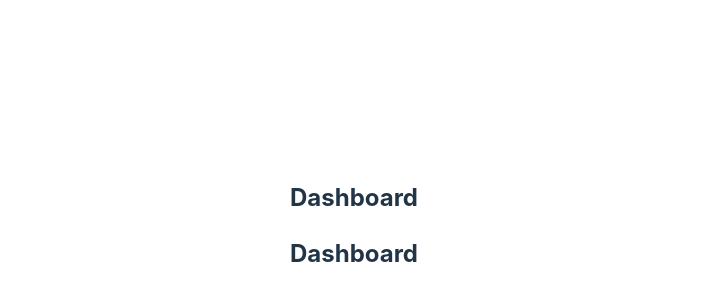
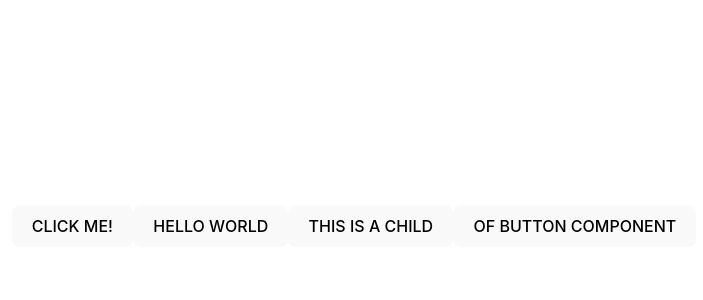
Before and after one commit to Dreaca/Express, a React (Vite) app in the folder web-storm-d1/: page / in a window 1280 px wide. Shown: the part 174-474 px from the top of the page, without its empty margins (286-989 px from the left). Built offline with nearby package versions, Linux system fonts and the light colour scheme.

Commit message:
parent and children hierarchy

```diff
--- a/web-storm-d1/src/App.tsx
+++ b/web-storm-d1/src/App.tsx
@@ -1,25 +1,15 @@
 
 import './App.css'
-import Dashboard from "./components/Dashboard.tsx";
-import LoginComponent from "./components/LoginComponent.tsx";
-import {ReactElement} from "react";
+import ButtonComponent from "./components/ButtonComponent.tsx";
 
 function App() {
-    const logged_in : boolean = true;
 
-    let content :ReactElement;
-
-    if(logged_in ) {
-        content = <Dashboard/>;
-    }else {
-        content = <LoginComponent/>;
-    }
   return (
       <>
-          <div>
-              {logged_in ? <Dashboard /> : <LoginComponent />}
-              {content}
-          </div>
+          <ButtonComponent>CLICK ME!</ButtonComponent>
+          <ButtonComponent>HELLO WORLD</ButtonComponent>
+          <ButtonComponent>THIS IS A CHILD</ButtonComponent>
+          <ButtonComponent>OF BUTTON COMPONENT</ButtonComponent>
       </>
   )
 }
--- /dev/null
+++ b/web-storm-d1/src/components/ButtonComponent.tsx
@@ -0,0 +1,9 @@
+export default function ButtonComponent(props :{children:React.ReactNode}) {
+    return (
+        <>
+        <button>
+            {props.children}
+        </button>
+        </>
+    )
+}
```
